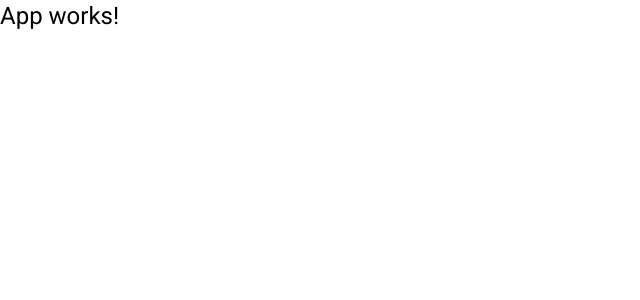
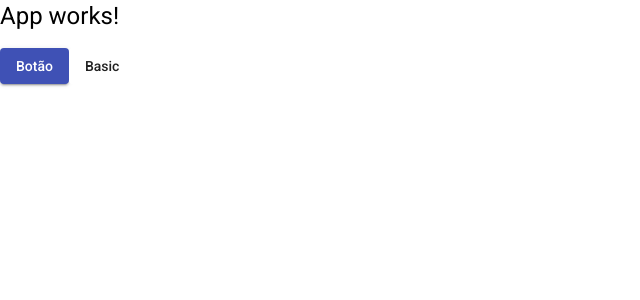
Before and after one commit to PauloHGrande/helpdesk-front, an Angular app: page / in a window 1280 px wide. Shown: the top 300 px of the page, without its empty margins (0-640 px from the left). Built offline with nearby package versions, Linux system fonts and the light colour scheme.

Commit message:
Importes utilizados no projetos

```diff
--- a/src/app/app.component.html
+++ b/src/app/app.component.html
@@ -1 +1,3 @@
 <h1>App works!</h1>
+<button mat-raised-button color="primary"> Botão </button>
+<button mat-flat-button>Basic</button>
```
Also changed, not shown: src/app/app.module.ts (+40 -1 lines).
